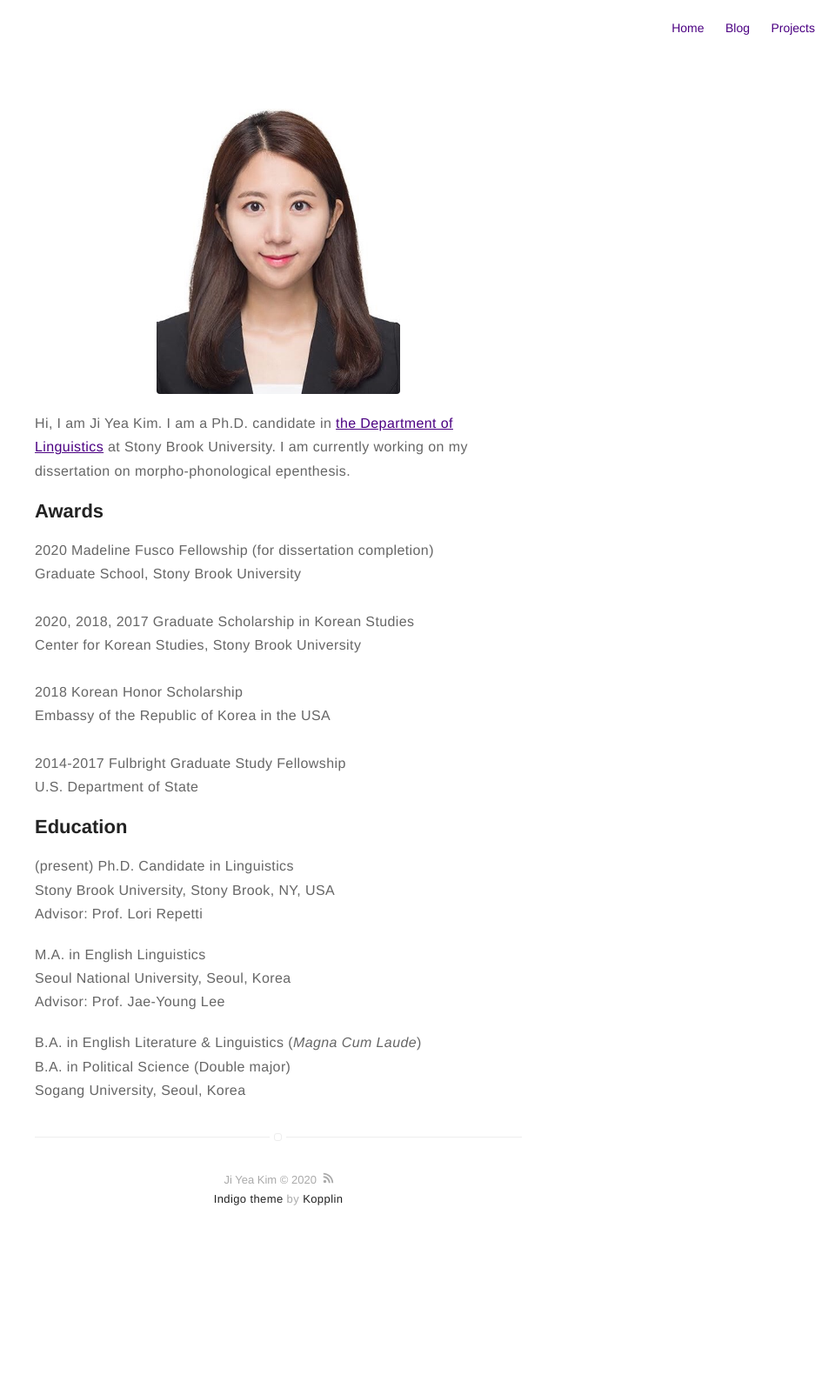
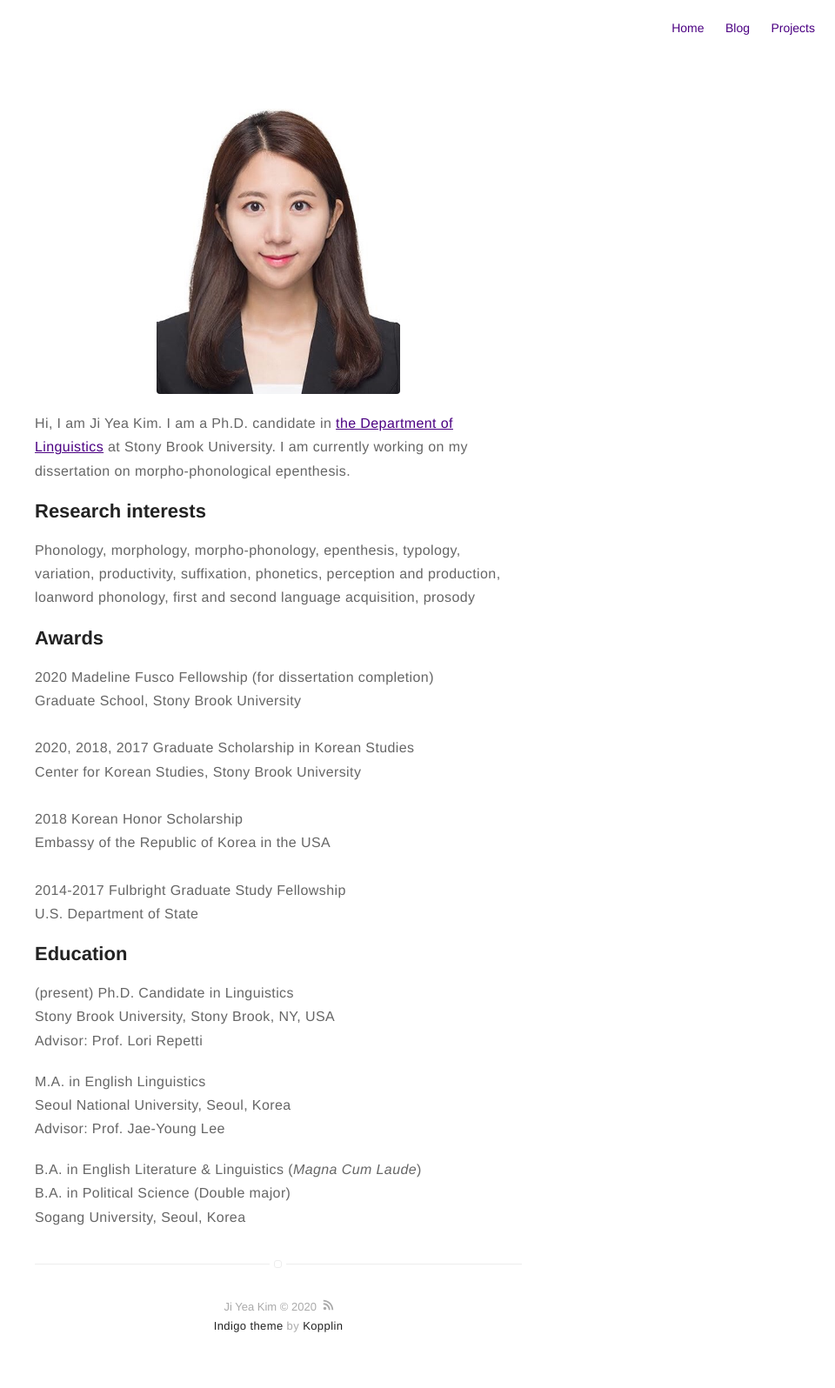
Before and after one commit to jiyeakim/jiyeakim.github.io, a Jekyll site: the page built from about.md, in a window 1280 px wide. Shown: the whole page at 87% size, without its empty margins (320-1280 px from the left). Built offline with Jekyll 4.4.1, drawn with Linux system fonts in a browser that asks for light colours; before the commit the page ends 1450 px from its top, so only the background shows below that.

Commit message:
about changed

```diff
--- a/about.md
+++ b/about.md
@@ -7,6 +7,9 @@ layout: page
 <p>Hi, I am Ji Yea Kim. I am a Ph.D. candidate in <a href="https://linguistics.stonybrook.edu/">the Department of Linguistics</a> at Stony Brook University. I am currently working on my dissertation on morpho-phonological epenthesis.</p>
 
 <!---<p>I am doing research on phonology and morphology.</p>-->
+
+<h2>Research interests</h2>
+Phonology, morphology, morpho-phonology, epenthesis, typology, variation, productivity, suffixation, phonetics, perception and production, loanword phonology, first and second language acquisition, prosody
 
 <h2>Awards</h2>
 
```
